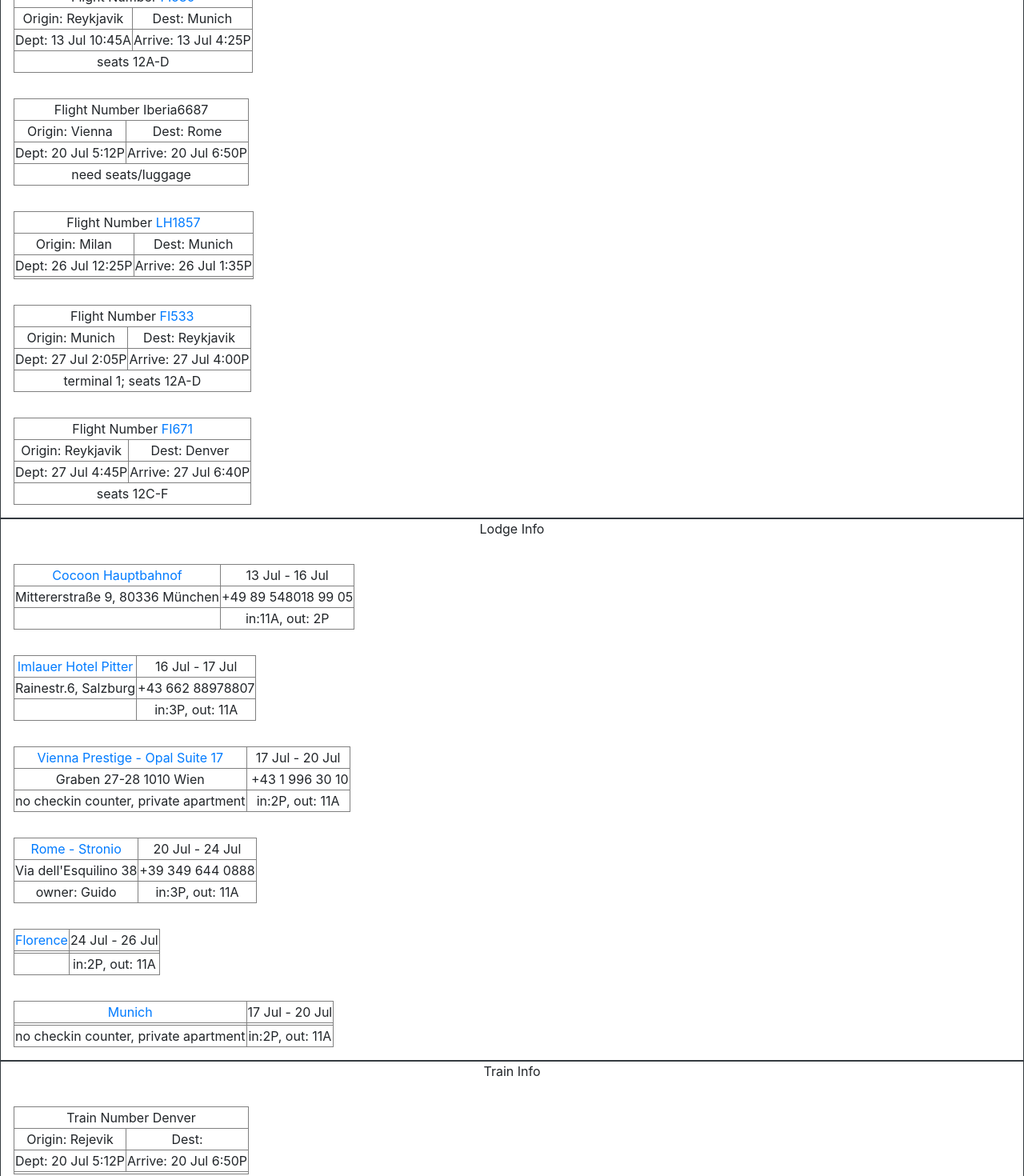
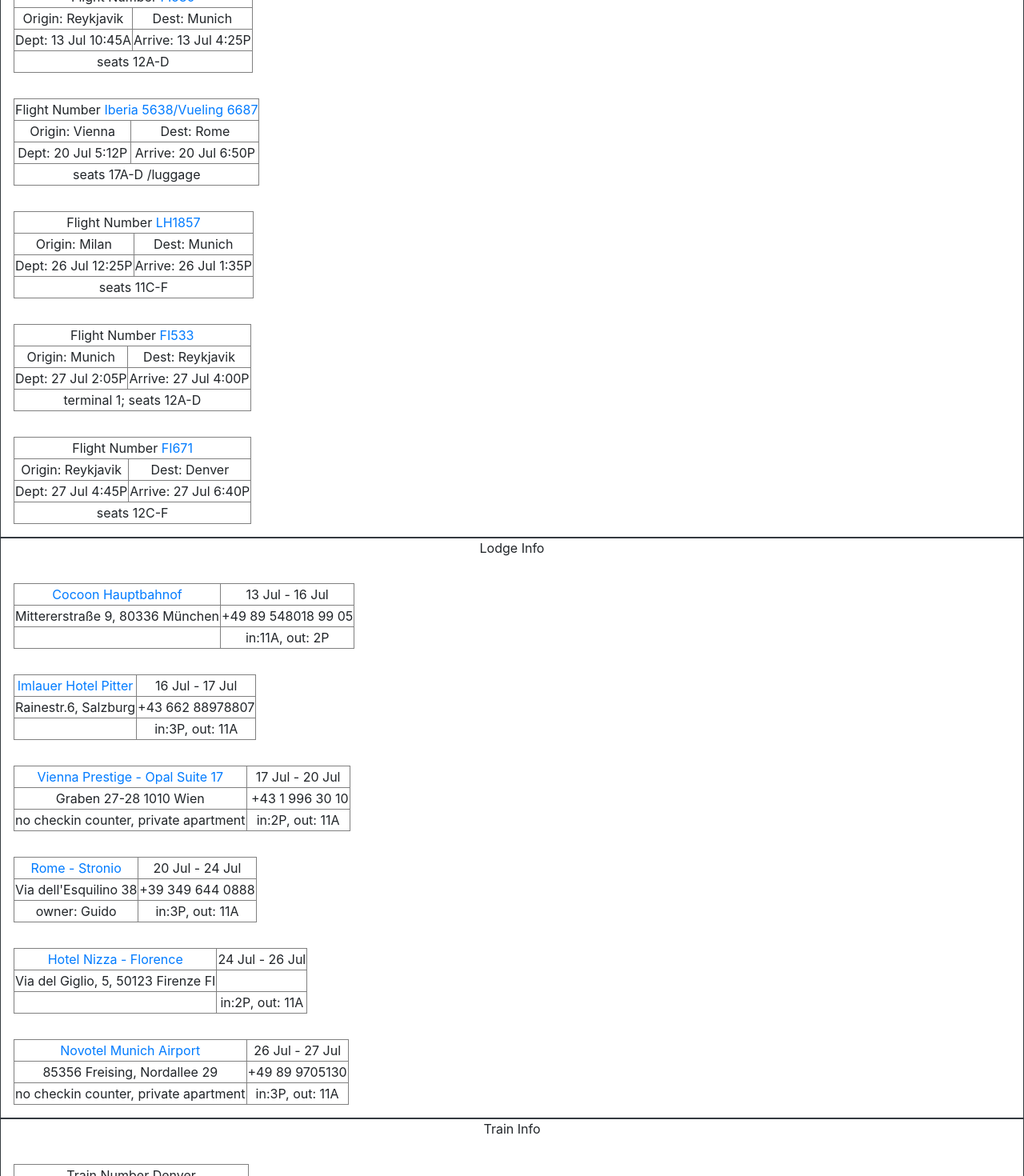
Before and after one commit to mcliff1/europe2019, a React (Create React App) app: page / in a window 1280 px wide. Shown: the part 240-1710 px from the top of the page at 80% size. Built offline with nearby package versions, Linux system fonts and the light colour scheme.

Commit message:
updates to flights/lodging

```diff
--- a/src/components/FlightInfo.jsx
+++ b/src/components/FlightInfo.jsx
@@ -21,12 +21,13 @@
     tracker: "https://flightaware.com/live/flight/ICE530"
   },
   {
-    flight_number: "Iberia6687",
+    flight_number: "Iberia 5638/Vueling 6687",
     origin: "Vienna",
     destination: "Rome",
     departure: "20 Jul 5:12P",
     arrival: "20 Jul 6:50P",
-    note: "need seats/luggage"
+    note: "seats 17A-D  /luggage",
+    tracker: "https://flightaware.com/live/flight/IBE5638"
   },
   {
     flight_number: "LH1857",
@@ -35,7 +36,7 @@
     departure: "26 Jul 12:25P",
     arrival: "26 Jul 1:35P",
     tracker: "https://flightaware.com/live/flight/DLH1857",
-    note: ""
+    note: "seats 11C-F"
   },
   {
     flight_number: "FI533",
--- a/src/components/LodgeInfo.jsx
+++ b/src/components/LodgeInfo.jsx
@@ -50,21 +50,23 @@
     note: "owner: Guido"
   },
   {
-    name: "Florence",
-    address: "",
+    name: "Hotel Nizza - Florence",
+    address: "Via del Giglio, 5, 50123 Firenze FI",
     arrive: "24 Jul",
     depart: "26 Jul",
     checkin: "2P",
     checkout: "11A",
     url: "",
-    note: ""
+    note: "",
+    map: "https://www.google.com/maps/place/Via+del+Giglio,+5,+50123+Firenze+FI,"
   },
   {
-    name: "Munich",
-    address: "",
-    arrive: "17 Jul",
-    depart: "20 Jul",
-    checkin: "2P",
+    name: "Novotel Munich Airport",
+    address: "85356 Freising, Nordallee 29",
+    phone: "+49 89 9705130",
+    arrive: "26 Jul",
+    depart: "27 Jul",
+    checkin: "3P",
     checkout: "11A",
     url: "",
     note: "no checkin counter, private apartment"
```
